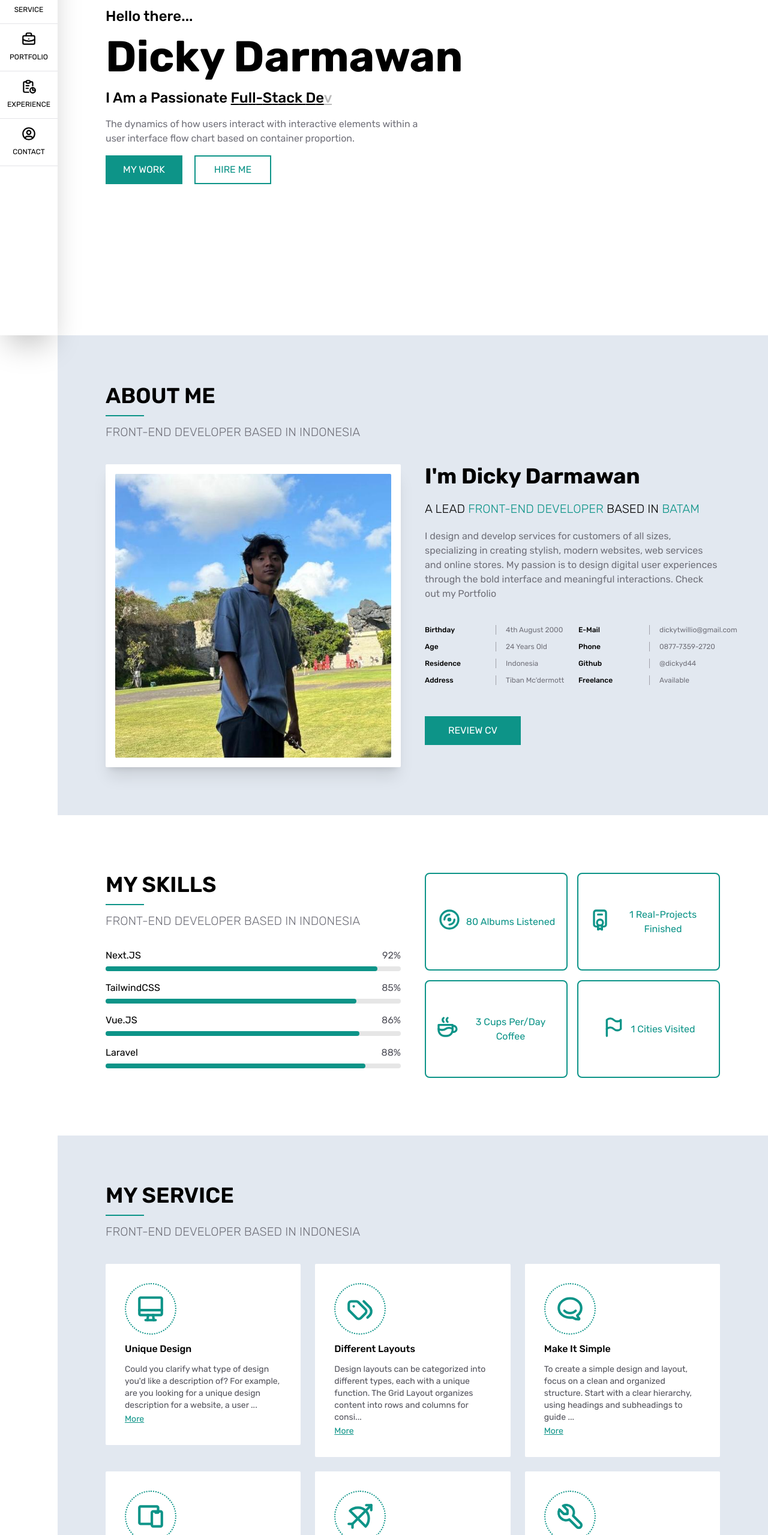
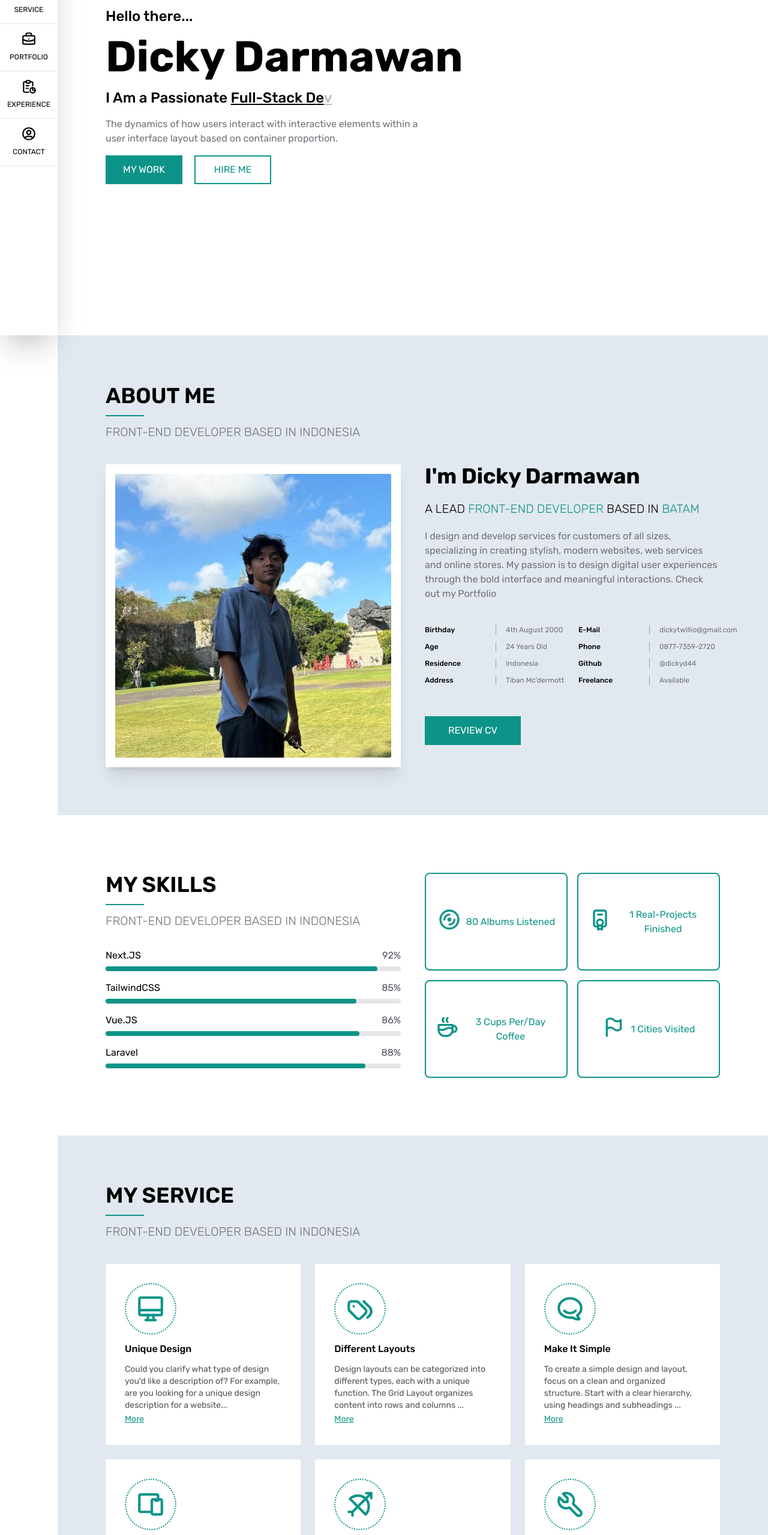
Before and after one commit to dickyd44/portfolio, a Next.js app: page / in a window 1280 px wide. Shown: the part 241-2800 px from the top of the page at 60% size. Built offline with nearby package versions, Linux system fonts and the light colour scheme.

Commit message:
maintenance

```diff
--- a/src/components/organisms/home/index.tsx
+++ b/src/components/organisms/home/index.tsx
@@ -67,7 +67,7 @@ export default function HomeSection() {
         <p className="text-base text-zinc-500">
           The dynamics of how users interact with interactive elements within a{" "}
           <br />
-          user interface flow chart based on container proportion.
+          user interface layout based on container proportion.
         </p>
         <div className="flex gap-5">
           <Link
--- a/src/components/organisms/portfolio/index.tsx
+++ b/src/components/organisms/portfolio/index.tsx
@@ -99,7 +99,7 @@ export default function PortfolioSection() {
                   <p className="capitalize text-xl font-semibold text-white mb-3">
                     {img.project}
                   </p>
-                  <p className="text-white text-center mx-5">
+                  <p className="text-white text-center mx-5 text-sm lg:text-base">
                     {img.description}
                   </p>
                 </div>
--- a/src/components/organisms/service/index.tsx
+++ b/src/components/organisms/service/index.tsx
@@ -115,7 +115,7 @@ export default function ServiceSection() {
                 <p className="font-normal text-sm text-zinc-600 group-hover:text-zinc-200">
                   {truncatedIndex[idx]
                     ? card.subtitle
-                    : `${card.subtitle.substring(0, 150)}...`}
+                    : `${card.subtitle.substring(0, 141)}...`}
                 </p>
                 <span
                   onClick={() => toggleTruncated(idx)}
```
